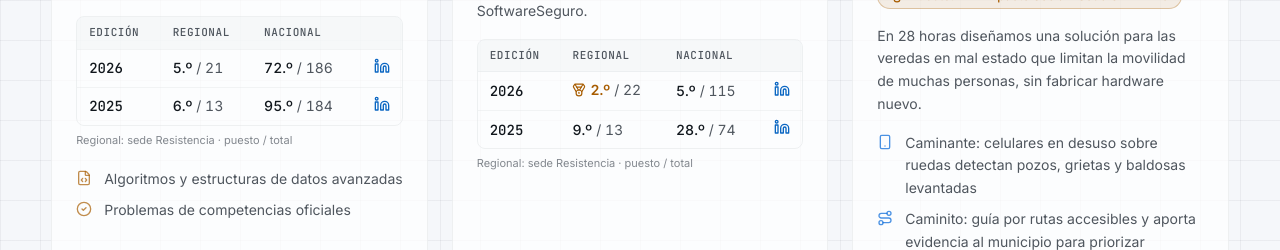
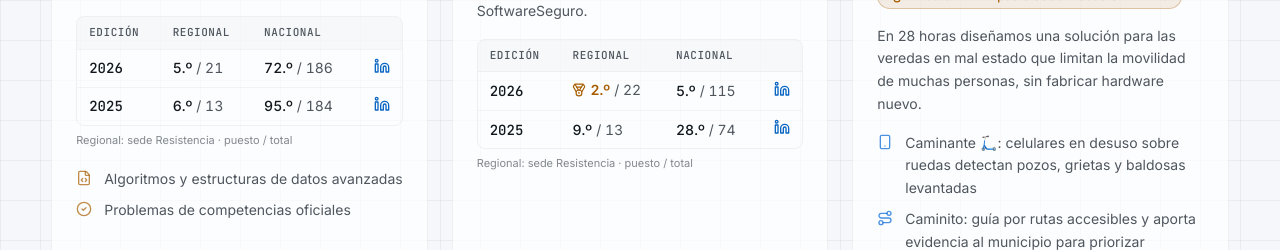
Before and after one commit to gonzaorban/portfolio, a Next.js app: page / in a window 1280 px wide. Shown: the part 1720-1970 px from the top of the page. Built offline with nearby package versions, Linux system fonts and the light colour scheme; no server answers.

Commit message:
Agregar emoji de monopatin a Caminante
Co-Authored-By: Claude Opus 5.5 <noreply@anthropic.com>

```diff
--- a/components/competitions.tsx
+++ b/components/competitions.tsx
@@ -115,7 +115,7 @@ const competitions: Competition[] = [
     description:
       "En 28 horas diseñamos una solución para las veredas en mal estado que limitan la movilidad de muchas personas, sin fabricar hardware nuevo.",
     highlights: [
-      { icon: Smartphone, text: "Caminante: celulares en desuso sobre ruedas detectan pozos, grietas y baldosas levantadas" },
+      { icon: Smartphone, text: "Caminante 🛴: celulares en desuso sobre ruedas detectan pozos, grietas y baldosas levantadas" },
       { icon: Route, text: "Caminito: guía por rutas accesibles y aporta evidencia al municipio para priorizar reparaciones" },
     ],
     icon: Lightbulb,
```
